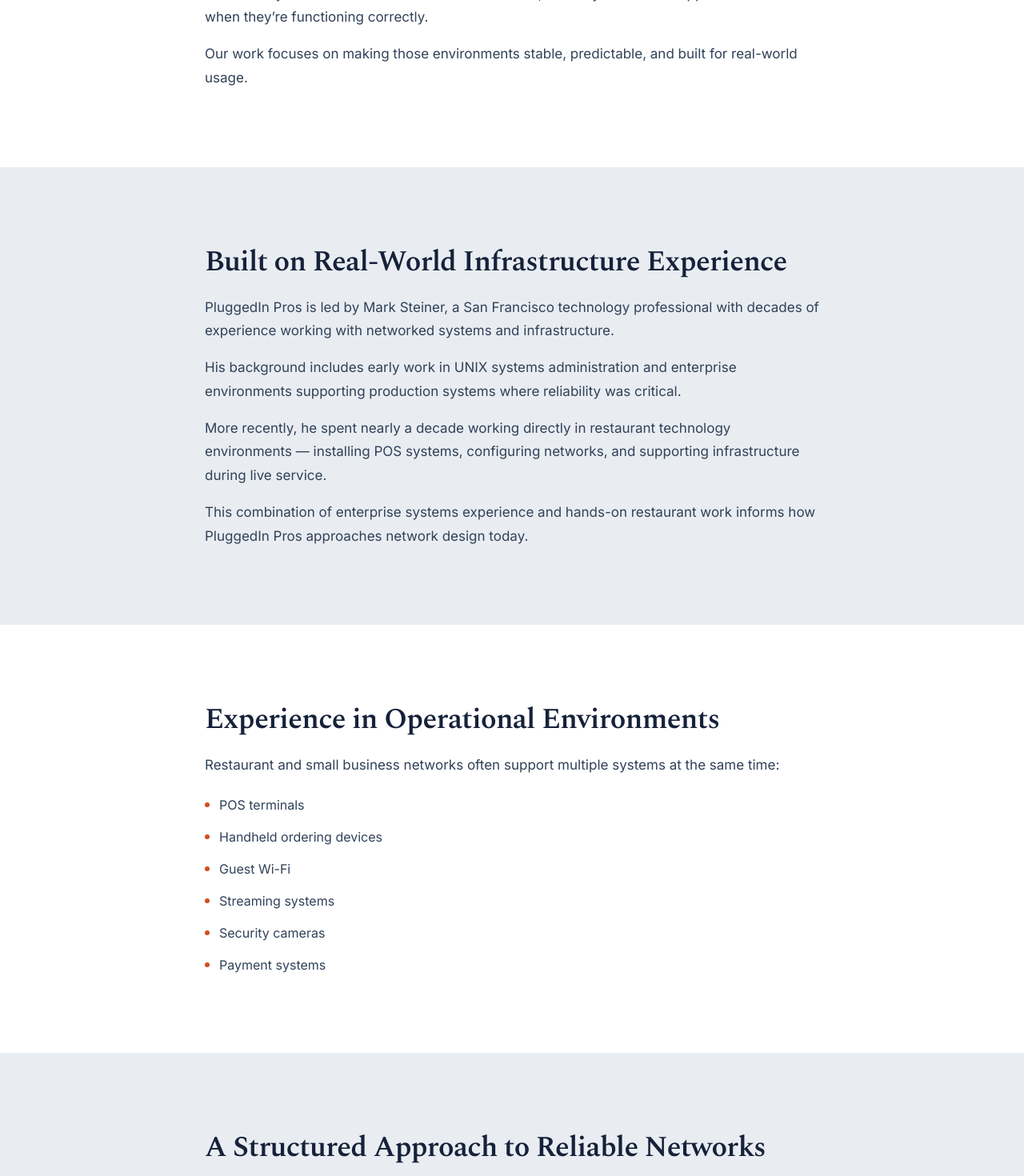
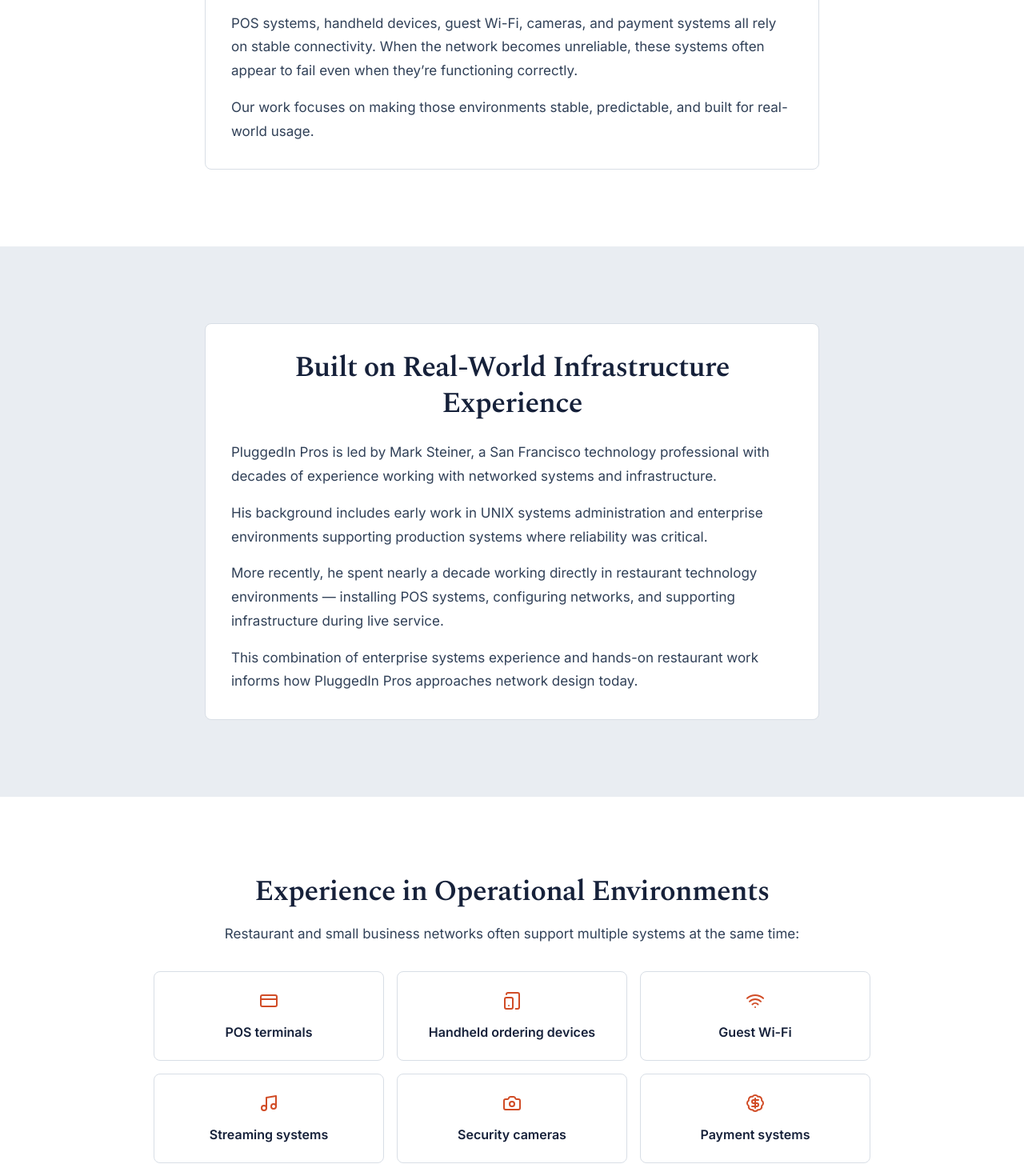
Before and after one commit to getpluggedinsf/website, a Next.js app: page /about in a window 1280 px wide. Shown: the part 1080-2550 px from the top of the page at 80% size. Built offline with nearby package versions, Linux system fonts and the light colour scheme.

Commit message:
Refine About page layout: add operational icons, improve spacing, and enhance structured approach and checklist sections

```diff
--- a/src/app/about/page.tsx
+++ b/src/app/about/page.tsx
@@ -1,6 +1,16 @@
+import Section from "@/components/layout/Section";
+import Surface from "@/components/layout/Surface";
 import { ServiceHero } from "@/components/services/detail/ServiceHero";
-import { AboutSection } from "@/components/about/AboutSection";
 import { ServicesFinalCta } from "@/components/services/ServicesFinalCta";
+import {
+  BadgeDollarSign,
+  Camera,
+  Check,
+  CreditCard,
+  Music,
+  TabletSmartphone,
+  Wifi,
+} from "lucide-react";
 
 export const metadata = {
   title: "About PluggedIn Pros",
@@ -15,11 +25,191 @@
   },
 };
 
+const operationalSystems = [
+  { label: "POS terminals", icon: CreditCard },
+  { label: "Handheld ordering devices", icon: TabletSmartphone },
+  { label: "Guest Wi-Fi", icon: Wifi },
+  { label: "Streaming systems", icon: Music },
+  { label: "Security cameras", icon: Camera },
+  { label: "Payment systems", icon: BadgeDollarSign },
+];
+
+const approachSteps = [
+  {
+    step: "01",
+    title: "Assessment",
+    body: "Understand how the network behaves under real conditions.",
+  },
+  {
+    step: "02",
+    title: "Stabilization",
+    body: "Resolve configuration issues and performance bottlenecks.",
+  },
+  {
+    step: "03",
+    title: "Design & Improvement",
+    body: "Upgrade infrastructure when needed to support long-term reliability.",
+  },
+];
+
+const sanFranciscoChallenges = [
+  "Dense wireless interference",
+  "Multi-tenant buildings",
+  "Older construction",
+  "Outdoor coverage requirements",
+  "High device density",
+];
+
+function NarrativeCard({
+  title,
+  children,
+  tone = "white",
+}: {
+  title: string;
+  children: React.ReactNode;
+  tone?: "white" | "mid";
+}) {
+  return (
+    <Section tone={tone} padded="lg">
+      <Surface
+        padding="lg"
+        radius="lg"
+        border
+        shadow={false}
+        className="mx-auto max-w-3xl bg-white transition duration-200 hover:border-[var(--pip-ink)] hover:shadow-sm"
+      >
+        <h2 className="text-center font-heading text-3xl font-semibold leading-tight tracking-heading text-[var(--pip-ink)] md:text-4xl">
+          {title}
+        </h2>
+
+        <div className="mt-6 space-y-4 text-left text-[17px] leading-[1.75] text-slate-700">
+          {children}
+        </div>
+      </Surface>
+    </Section>
+  );
+}
+
+function OperationalEnvironmentGrid() {
+  return (
+    <Section tone="white" padded="lg">
+      <div className="mx-auto max-w-3xl text-center">
+        <h2 className="font-heading text-3xl font-semibold leading-tight tracking-heading text-[var(--pip-ink)] md:text-4xl">
+          Experience in Operational Environments
+        </h2>
+        <p className="mt-4 text-[17px] leading-[1.7] text-slate-700">
+          Restaurant and small business networks often support multiple systems at the same time:
+        </p>
+      </div>
+
+      <div className="mx-auto mt-8 grid max-w-4xl gap-4 sm:grid-cols-2 lg:grid-cols-3">
+        {operationalSystems.map((item) => {
+          const Icon = item.icon;
+
+          return (
+            <Surface
+              key={item.label}
+              padding="md"
+              radius="lg"
+              border
+              shadow={false}
+              className="bg-white text-center transition duration-200 hover:-translate-y-0.5 hover:border-[var(--pip-ink)] hover:shadow-sm"
+            >
+              <Icon
+                className="mx-auto mb-4 h-6 w-6 text-[var(--pip-orange)]"
+                strokeWidth={2}
+                aria-hidden="true"
+              />
+
+              <p className="text-[16px] font-semibold leading-snug text-[var(--pip-ink)]">
+                {item.label}
+              </p>
+            </Surface>
+          );
+        })}
+      </div>
+    </Section>
+  );
+}
+
+function StructuredApproach() {
+  return (
+    <Section tone="mid" padded="lg">
+      <div className="mx-auto max-w-3xl text-center">
+        <h2 className="font-heading text-3xl font-semibold leading-tight tracking-heading text-[var(--pip-ink)] md:text-4xl">
+          A Structured Approach to Reliable Networks
+        </h2>
+        <p className="mt-4 text-[17px] leading-[1.7] text-slate-700">
+          Work typically follows a simple progression:
+        </p>
+      </div>
+
+      <div className="mx-auto mt-8 grid gap-4 md:grid-cols-3">
+        {approachSteps.map((step) => (
+          <Surface
+            key={step.step}
+            padding="md"
+            radius="lg"
+            border
+            shadow={false}
+            className="group/card bg-white text-center transition duration-200 hover:-translate-y-0.5 hover:border-[var(--pip-ink)] hover:shadow-sm"
+          >
+            <div className="mx-auto flex h-10 w-10 items-center justify-center text-sm font-bold tracking-[0.12em] text-[var(--pip-orange)] transition duration-200 group-hover/card:rounded-full group-hover/card:bg-[var(--pip-orange)]/10 group-hover/card:scale-105">
+              {step.step}
+            </div>
+            <h3 className="mt-2 text-[17px] font-semibold leading-snug text-[var(--pip-ink)]">
+              {step.title}
+            </h3>
+            <p className="mt-3 text-[15px] leading-6 text-slate-700">
+              {step.body}
+            </p>
+          </Surface>
+        ))}
+      </div>
+    </Section>
+  );
+}
+
+function SanFranciscoChecklist() {
+  return (
+    <Section tone="white" padded="lg">
+      <Surface
+        padding="lg"
+        radius="lg"
+        border
+        shadow={false}
+        className="mx-auto max-w-3xl bg-white transition duration-200 hover:border-[var(--pip-ink)] hover:shadow-sm"
+      >
+        <h2 className="font-heading text-3xl font-semibold leading-tight tracking-heading text-[var(--pip-ink)] md:text-4xl">
+          Serving San Francisco Small Businesses
+        </h2>
+
+        <p className="mt-4 text-[17px] leading-[1.7] text-slate-700">
+          San Francisco environments present unique challenges:
+        </p>
+
+        <ul className="mt-5 grid gap-x-8 gap-y-2 text-[16px] leading-7 text-slate-700 sm:grid-cols-2">
+          {sanFranciscoChallenges.map((item) => (
+            <li
+              key={item}
+              className="group/item flex gap-3 rounded-md px-2 py-1.5 transition duration-200 hover:bg-[var(--pip-bg-light)]"
+            >
+              <Check
+                className="mt-1 h-5 w-5 shrink-0 text-[var(--pip-orange)] transition duration-200 group-hover/item:scale-110"
+                strokeWidth={2.6}
+              />
+              <span>{item}</span>
+            </li>
+          ))}
+        </ul>
+      </Surface>
+    </Section>
+  );
+}
+
 export default function AboutPage() {
   return (
     <main className="w-full">
-
-      {/* Hero */}
       <ServiceHero
         breadcrumb={[
           { label: "Home", href: "/" },
@@ -42,80 +232,49 @@
         }}
       />
 
-      {/* Focus */}
-      <AboutSection
-        title="A Focus on Reliable Network Infrastructure"
-        body={`Many IT providers offer broad support across everything from email to devices to software.
+      <NarrativeCard title="A Focus on Reliable Network Infrastructure">
+        <p>
+          Many IT providers offer broad support across everything from email to devices to software.
+        </p>
+        <p>
+          PluggedIn Pros focuses specifically on Wi-Fi and network infrastructure — the foundation that modern business systems depend on.
+        </p>
+        <p>
+          POS systems, handheld devices, guest Wi-Fi, cameras, and payment systems all rely on stable connectivity. When the network becomes unreliable, these systems often appear to fail even when they’re functioning correctly.
+        </p>
+        <p>
+          Our work focuses on making those environments stable, predictable, and built for real-world usage.
+        </p>
+      </NarrativeCard>
 
-PluggedIn Pros focuses specifically on Wi-Fi and network infrastructure — the foundation that modern business systems depend on.
+      <NarrativeCard title="Built on Real-World Infrastructure Experience" tone="mid">
+        <p>
+          PluggedIn Pros is led by Mark Steiner, a San Francisco technology professional with decades of experience working with networked systems and infrastructure.
+        </p>
+        <p>
+          His background includes early work in UNIX systems administration and enterprise environments supporting production systems where reliability was critical.
+        </p>
+        <p>
+          More recently, he spent nearly a decade working directly in restaurant technology environments — installing POS systems, configuring networks, and supporting infrastructure during live service.
+        </p>
+        <p>
+          This combination of enterprise systems experience and hands-on restaurant work informs how PluggedIn Pros approaches network design today.
+        </p>
+      </NarrativeCard>
 
-POS systems, handheld devices, guest Wi-Fi, cameras, and payment systems all rely on stable connectivity. When the network becomes unreliable, these systems often appear to fail even when they’re functioning correctly.
+      <OperationalEnvironmentGrid />
+      <StructuredApproach />
+      <SanFranciscoChecklist />
 
-Our work focuses on making those environments stable, predictable, and built for real-world usage.`}
-      />
+      <NarrativeCard title="Practical Infrastructure, Built to Work" tone="mid">
+        <p>
+          PluggedIn Pros was founded to provide small businesses with access to practical network infrastructure expertise.
+        </p>
+        <p>
+          The goal is simple: stable, predictable networks that support daily operations.
+        </p>
+      </NarrativeCard>
 
-      {/* Experience */}
-      <AboutSection
-        tone="mid"
-        title="Built on Real-World Infrastructure Experience"
-        body={`PluggedIn Pros is led by Mark Steiner, a San Francisco technology professional with decades of experience working with networked systems and infrastructure.
-
-His background includes early work in UNIX systems administration and enterprise environments supporting production systems where reliability was critical.
-
-More recently, he spent nearly a decade working directly in restaurant technology environments — installing POS systems, configuring networks, and supporting infrastructure during live service.
-
-This combination of enterprise systems experience and hands-on restaurant work informs how PluggedIn Pros approaches network design today.`}
-      />
-
-      {/* Real Environments */}
-      <AboutSection
-        title="Experience in Operational Environments"
-        body="Restaurant and small business networks often support multiple systems at the same time:"
-        items={[
-          "POS terminals",
-          "Handheld ordering devices",
-          "Guest Wi-Fi",
-          "Streaming systems",
-          "Security cameras",
-          "Payment systems",
-        ]}
-      />
-
-      {/* Approach */}
-      <AboutSection
-        tone="mid"
-        title="A Structured Approach to Reliable Networks"
-        body="Work typically follows a simple progression:"
-        items={[
-          "Assessment — Understand how the network behaves under real conditions",
-          "Stabilization — Resolve configuration issues and performance bottlenecks",
-          "Design & Improvement — Upgrade infrastructure when needed to support long-term reliability",
-        ]}
-      />
-
-      {/* Local Focus */}
-      <AboutSection
-        title="Serving San Francisco Small Businesses"
-        body="San Francisco environments present unique challenges:"
-        items={[
-          "Dense wireless interference",
-          "Multi-tenant buildings",
-          "Older construction",
-          "Outdoor coverage requirements",
-          "High device density",
-        ]}
-      />
-
-      {/* Closing */}
-      <AboutSection
-        tone="mid"
-        title="Practical Infrastructure, Built to Work"
-        body={`PluggedIn Pros was founded to provide small businesses with access to practical network infrastructure expertise.
-
-The goal is simple: stable, predictable networks that support daily operations.`}
-      />
-
-      {/* Final CTA */}
       <ServicesFinalCta
         title="Start with a Network Assessment"
         body="If your network has become unreliable or unpredictable, a structured assessment is the first step toward understanding what’s happening and what to do next."
@@ -132,7 +291,6 @@
           href: "/contact?intent=general",
         }}
       />
-
     </main>
   );
 }
```
